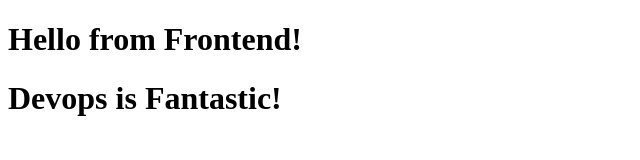
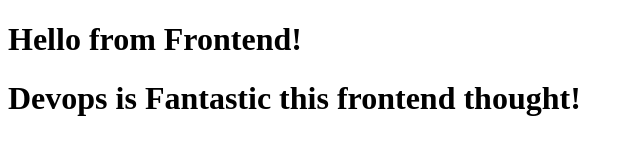
Before and after one commit to ash-ka-git/-Project-1-DevOps-Git-GitHub-Practice, a plain HTML site: page service-frontend/index.html in a window 1280 px wide. Shown: the whole page, without its empty margins (0-640 px from the left). Drawn offline with Linux system fonts and the light colour scheme.

```diff
--- a/service-frontend/index.html
+++ b/service-frontend/index.html
@@ -5,6 +5,6 @@
 </head>
 <body>
     <h1>Hello from Frontend!</h1>
-    <h1>Devops is Fantastic!</h1>
+    <h1>Devops is Fantastic this frontend thought!</h1>
 </body>
 </html>
```
